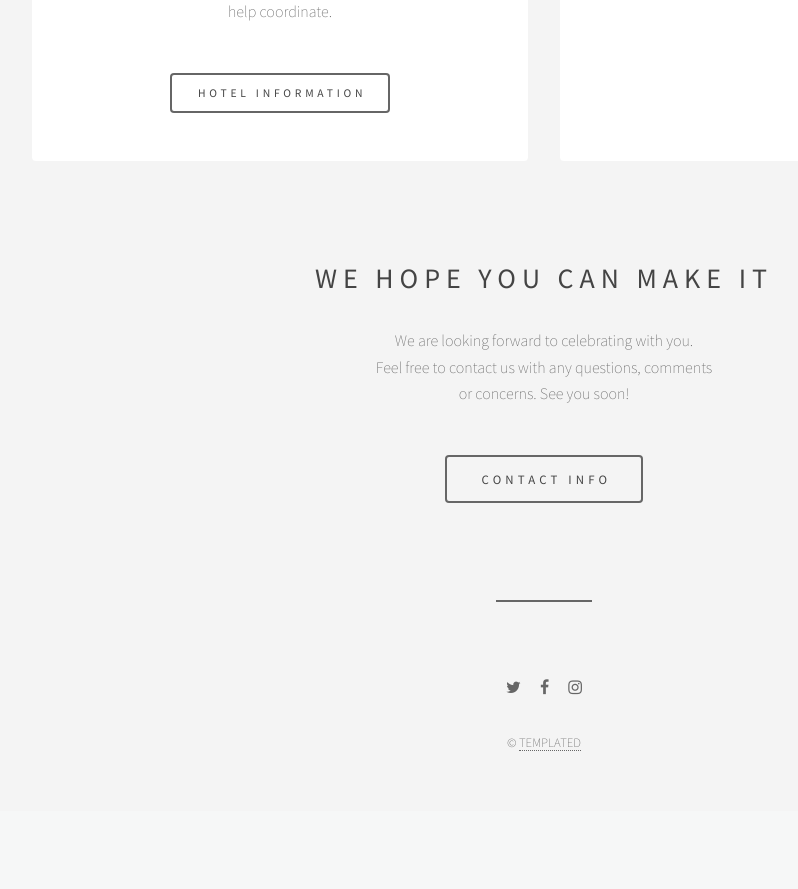
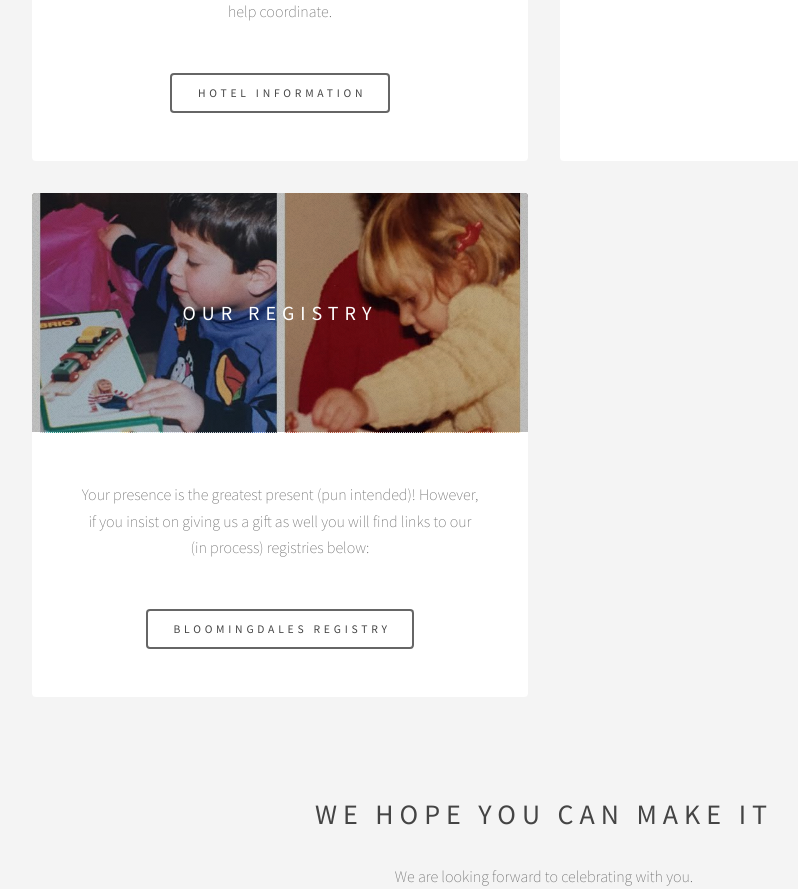
Before and after one commit to plancherb1/brannie_us, a Django app: page /wedding in a window 1280 px wide. Shown: the part 1995-2884 px from the top of the page, without its empty margins (96-894 px from the left). Before the commit the page ends 2746 px from the top, so only its background shows below. Run offline with Django 3.2, Linux system fonts and the light colour scheme.

Commit message:
added registry

```diff
--- a/version1/static/js/custom.js
+++ b/version1/static/js/custom.js
@@ -10,3 +10,8 @@ $(".contactModal-close").click(function() {
     $(".contactModal").css("display","none");
     return false;
 });
+
+// diabled links
+$('.disabled').click(function(){
+	return false;
+});
--- a/version1/templates/epilogue/index.html
+++ b/version1/templates/epilogue/index.html
@@ -106,20 +106,20 @@
 								<li><a target="_blank" href="http://www.chathambarsinn.com/" class="button">Venue Website</a></li>
 							</ul>
 						</article>
-						<!--
 						<article class="item">
 							<header>
-								<a href="#"><img src="{% static 'images/pic04.jpg' %}" alt="" /></a>
+								<a href="#" class='disabled'><img src="{% static 'images/presents.png' %}" alt="" /></a>
 								<h3>Our registry</h3>
 							</header>
-							<p>We are already blessed by your presence but if you insist on giving us a gift as well you will find links to our registries below:</p>
+							<p>Your presence is the greatest present (pun intended)! However, if you insist on giving us a gift as well you will find links to our (in process) registries below:</p>
 							<ul class="actions">
-								<li><a href="#" class="button">Bloomingdales Registry</a></li>
+								<li><a target="_blank" href="http://www.bloomingdales.com/registry/wedding/guest/?registryId=6666923" class="button">Bloomingdales Registry</a></li>
+								<!--
 								<li><a href="#" class="button">Thankful Registry</a></li>
 								<li><a href="#" class="button">Experiences Registry</a></li>
+								-->
 							</ul>
 						</article>
-						-->
 					</section>
 
 				<!-- CTA -->
```
Also changed, not shown: version1/static/images/hotelTable.jpg (deleted), version1/static/images/presents.png (added), version1/static/images/star.png (deleted).
